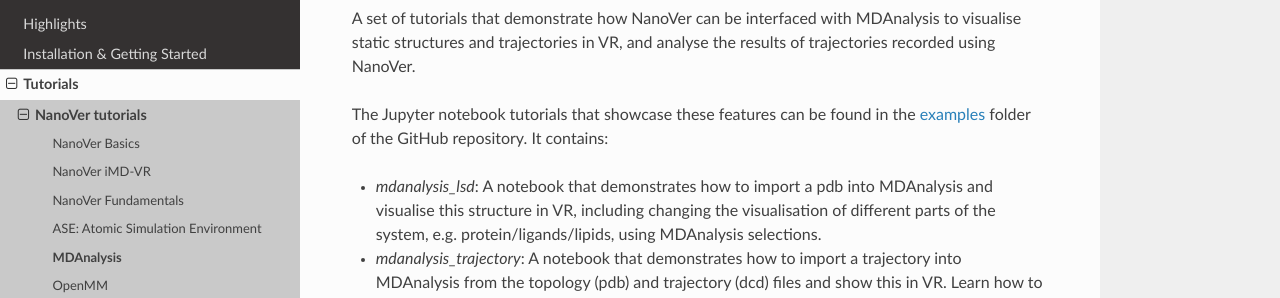
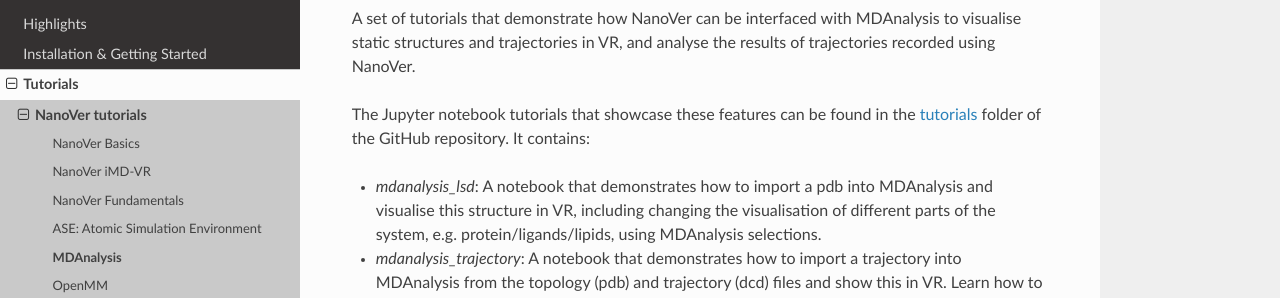
Before and after one commit to IRL2/nanover-docs, a Sphinx documentation site: the page built from source/tutorials/mdanalysis.rst, in a window 1280 px wide. Shown: the part 153-451 px from the top of the page. Built offline with Sphinx 7.4.7 and the Read the Docs theme 3.1.0, drawn with Linux system fonts in a browser that asks for light colours; pages that are not in the unit, such as notebooks, are missing from menus; the version number could not be read and is left out.

Commit message:
Update links to "examples" directory (#178)
The "examples" directory has now been renamed to "tutorials" in the nanover-server-py repo. This has been updated in all of the relevant tutorial pages.

```diff
--- a/source/tutorials/ase.rst
+++ b/source/tutorials/ase.rst
@@ -7,7 +7,7 @@
 
 The Jupyter notebook tutorials that demonstrate how to run interactive molecular dynamics simulations
 by interfacing NanoVer with ASE can be found in the
-`examples <https://github.com/IRL2/nanover-server-py/tree/main/examples/ase>`_ folder fo the GitHub
+`tutorials <https://github.com/IRL2/nanover-server-py/tree/main/tutorials/ase>`_ folder of the GitHub
 repository. This folder also contains notebooks that explore how ASE can be used in NanoVer in
 conjunction with OpenMM. It contains:
 
--- a/source/tutorials/basics.rst
+++ b/source/tutorials/basics.rst
@@ -23,7 +23,7 @@
 these tutorials are the perfect place to start!
 
 Here we give a summary of the available Jupyter notebook tutorials, that can be found in the
-`examples <https://github.com/IRL2/nanover-server-py/tree/main/examples/basics>`_ folder
+`tutorials <https://github.com/IRL2/nanover-server-py/tree/main/tutorials/basics>`_ folder
 of the GitHub repository:
 
 * `getting_started`: **New to NanoVer? Start here!** An introductory notebook that showcases how
--- a/source/tutorials/fundamentals.rst
+++ b/source/tutorials/fundamentals.rst
@@ -8,7 +8,7 @@
 molecular dynamics simulations, and the fundamental concepts associated with the client-server
 architecture that NanoVer uses. These tutorials can be used in conjunction with the
 information in :ref:`concepts <Concepts>` to understand how NanoVer works and are found in the
-`examples <https://github.com/IRL2/nanover-server-py/tree/main/examples/fundamentals>`_ folder of the GitHub repository.
+`tutorials <https://github.com/IRL2/nanover-server-py/tree/main/tutorials/fundamentals>`_ folder of the GitHub repository.
 
 Here we give a summary of each tutorial:
 
--- a/source/tutorials/mdanalysis.rst
+++ b/source/tutorials/mdanalysis.rst
@@ -6,7 +6,7 @@
 trajectories in VR, and analyse the results of trajectories recorded using NanoVer.
 
 The Jupyter notebook tutorials that showcase these features can be found in the
-`examples <https://github.com/IRL2/nanover-server-py/tree/main/examples/mdanalysis>`_ folder of the GitHub repository.
+`tutorials <https://github.com/IRL2/nanover-server-py/tree/main/tutorials/mdanalysis>`_ folder of the GitHub repository.
 It contains:
 
 * `mdanalysis_lsd`: A notebook that demonstrates how to import a pdb into MDAnalysis and visualise this structure in VR,
--- a/source/tutorials/openmm.rst
+++ b/source/tutorials/openmm.rst
@@ -17,7 +17,7 @@
 
 The Jupyter notebook tutorials that demonstrate how to run interactive molecular
 dynamics simulations by interfacing NanoVer with OpenMM directly can be found in
-the `examples <https://github.com/IRL2/nanover-server-py/tree/main/examples/openmm>`_
+the `tutorials <https://github.com/IRL2/nanover-server-py/tree/main/tutorials/openmm>`_
 folder of the GitHub repository. It contains:
 
 * `openmm_polyalanine`: A notebook that demonstrates how to set up an interactive
```
